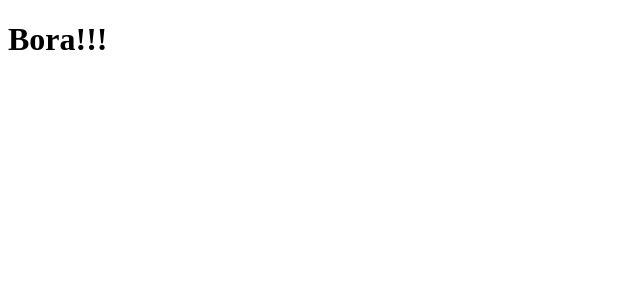
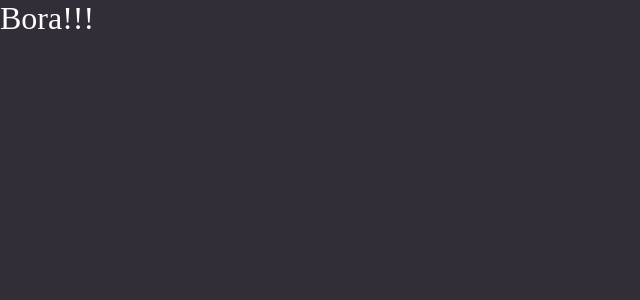
Before and after one commit to guilepaul/gobarber-typescript, a React (Create React App) app: page / in a window 1280 px wide. Shown: the top 300 px of the page, without its empty margins (0-640 px from the left). Built offline with nearby package versions, Linux system fonts and the light colour scheme.

Commit message:
global styles

```diff
--- a/package.json
+++ b/package.json
@@ -10,9 +10,11 @@
     "@types/node": "^12.0.0",
     "@types/react": "^16.9.0",
     "@types/react-dom": "^16.9.0",
+    "@types/styled-components": "^5.1.3",
     "react": "^16.13.1",
     "react-dom": "^16.13.1",
     "react-scripts": "3.4.3",
+    "styled-components": "^5.2.0",
     "typescript": "~3.7.2"
   },
   "scripts": {
--- a/public/index.html
+++ b/public/index.html
@@ -5,6 +5,10 @@
     <meta name="viewport" content="width=device-width, initial-scale=1" />
     <meta name="theme-color" content="#FF9000" />
     <title>GoBarber</title>
+    <link
+      href="https://fonts.googleapis.com/css2?family=Roboto:wght@400;500&display=swap"
+      rel="stylesheet"
+    />
   </head>
   <body>
     <noscript>You need to enable JavaScript to run this app.</noscript>
--- a/src/App.tsx
+++ b/src/App.tsx
@@ -1,5 +1,12 @@
 import React from 'react';
 
-const App: React.FC = () => <h1>Bora!!!</h1>;
+import GlobalStyle from './styles/global';
+
+const App: React.FC = () => (
+  <>
+    <h1>Bora!!!</h1>
+    <GlobalStyle />
+  </>
+);
 
 export default App;
--- /dev/null
+++ b/src/styles/global.ts
@@ -0,0 +1,29 @@
+import { createGlobalStyle } from 'styled-components';
+
+export default createGlobalStyle`
+  * {
+    margin: 0;
+    padding: 0;
+    box-sizing: border-box;
+    outline: 0;
+  }
+
+  body {
+    background: #312e38;
+    color: #fff;
+    -webkit-font-smoothing: antialiased;
+  }
+
+  body, input, button {
+    font-family: 'Roboto Slab', serif;
+    font-size: 16px;
+  }
+
+  h1, h2, h3, h4, h5, h6, strong {
+    font-weight: 500;
+  }
+
+  button {
+    cursor: pointer;
+  }
+`;
```
Also changed, not shown: 1 other file (tests, documents, lock files or other folders).
